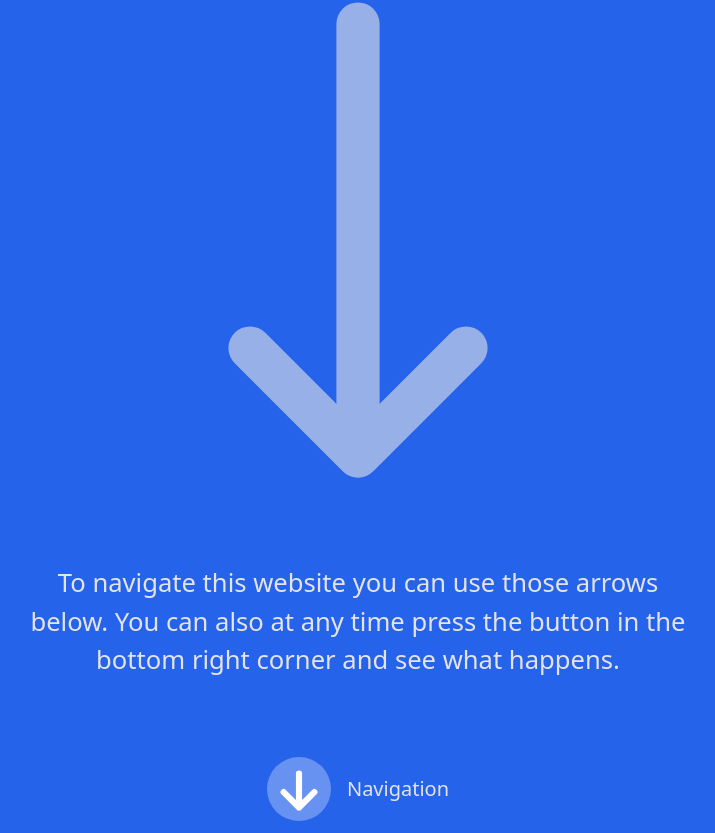
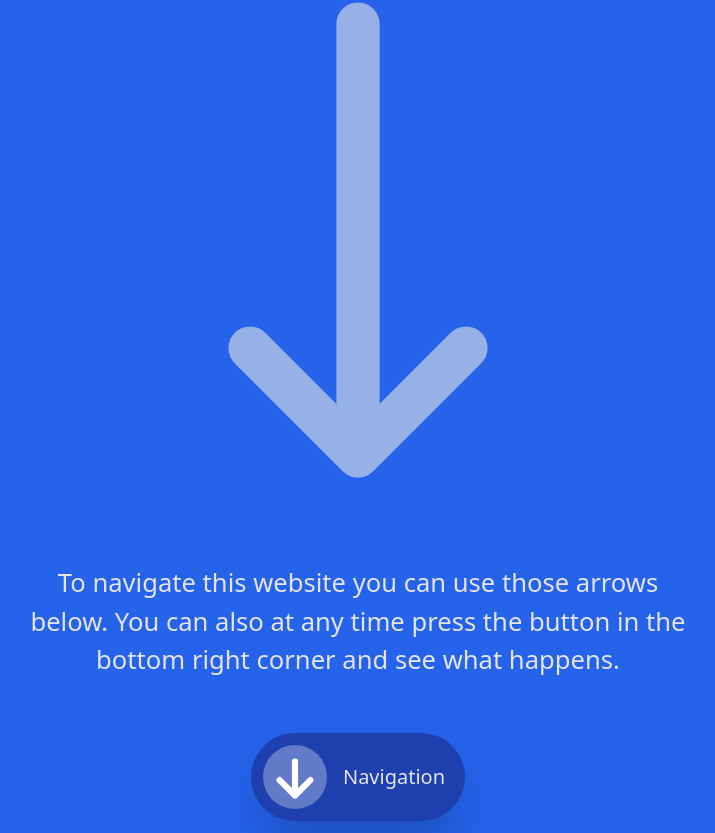
Before and after one commit to pedeEli/portfolio, a SvelteKit app: page / in a window 1280 px wide. Shown: the part 447-1280 px from the top of the page, without its empty margins (282-997 px from the left). Built offline with nearby package versions, Linux system fonts and the light colour scheme.

Commit message:
improved navigation button

```diff
--- a/src/routes/+layout.svelte
+++ b/src/routes/+layout.svelte
@@ -7,9 +7,11 @@
 <main class="h-screen grid place-items-center">
   <div class="overflow-hidden w-vw h-vw relative">
     <slot/>
-    <div class="absolute text-xl bottom-3 left-0 right-0 flex justify-center items-center gap-4">
-      <Arrow/>
-      <div class="">Navigation</div>
+    <div class="absolute text-xl bottom-3 left-0 right-0 group flex justify-center">
+      <div class="flex justify-center items-center gap-4 relative bg-blue-800 shadow-2xl rounded-full p-3 pr-5">
+        <Arrow/>
+        <div>Navigation</div>
+      </div>
     </div>
   </div>
 </main>
--- a/src/routes/+page.svelte
+++ b/src/routes/+page.svelte
@@ -13,7 +13,7 @@
     <Main/>
   </div> -->
   {#each {length: 9} as _, index (index)}
-    <div class="overflow-hidden relative">
+    <div class="overflow-hidden relative borde" style:rotate="z {index * 90}de">
       <div class="absolute w-vw h-vw" style={getStyle(index)}>
         <Main/>
       </div>
```
Also changed, not shown: src/routes/down.svg (deleted).
